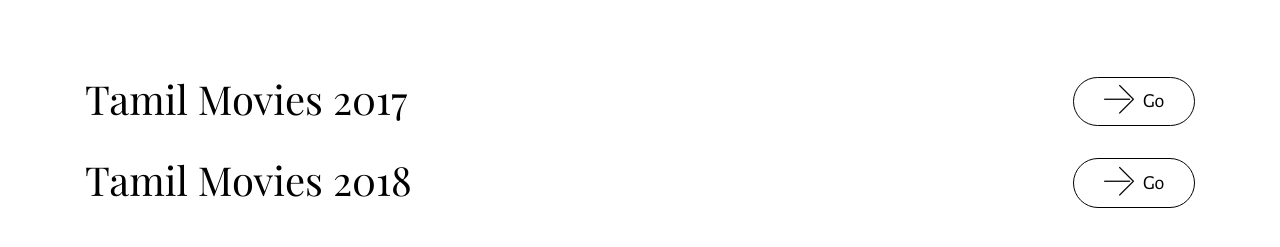
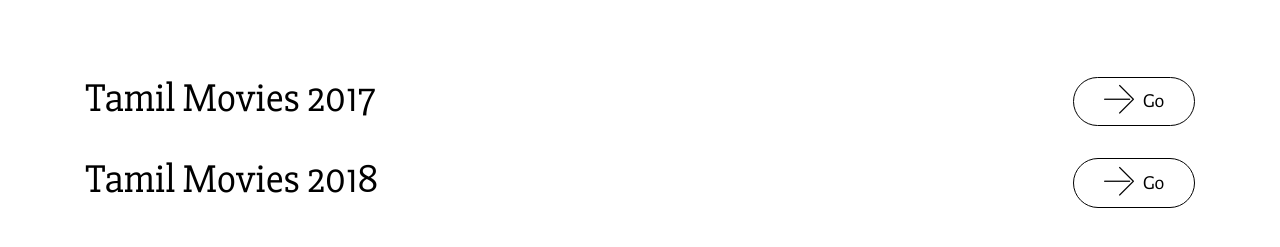
Before and after one commit to McOfficial/Moviesclub, a plain HTML site: page index.html in a window 1280 px wide. Shown: the part 73-320 px from the top of the page. Drawn offline with nearby package versions, Linux system fonts and the light colour scheme; files whose address does not match are found by name.

Commit message:
create github pages

```diff
--- a/assets/mobirise/css/mbr-additional.css
+++ b/assets/mobirise/css/mbr-additional.css
@@ -1,5 +1,14 @@
+@import url(https://fonts.googleapis.com/css?family=Slabo+27px);
+
+
 #ext_menu-0 .navbar-toggler {
   color: #000;
+}
+#msg-box2-1 H2 {
+  font-family: 'Slabo 27px', serif;
+}
+#msg-box2-26 H2 {
+  font-family: 'Slabo 27px', serif;
 }
 #ext_menu-2 .navbar-toggler {
   color: #000;
```
Also changed, not shown: 1 other file.
